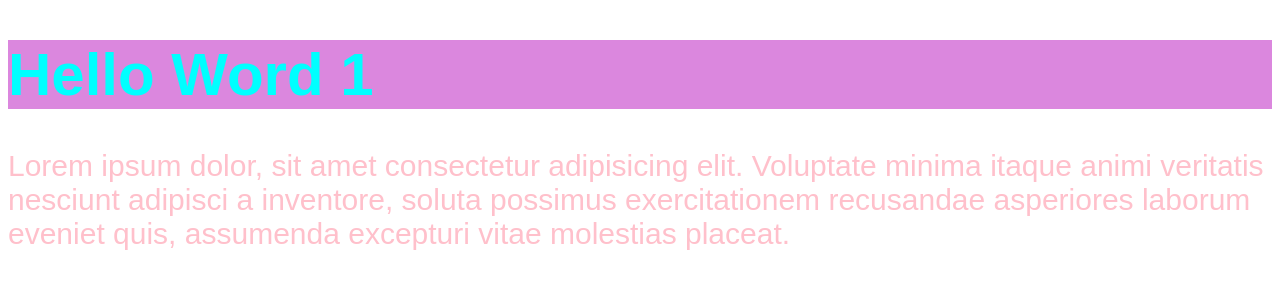
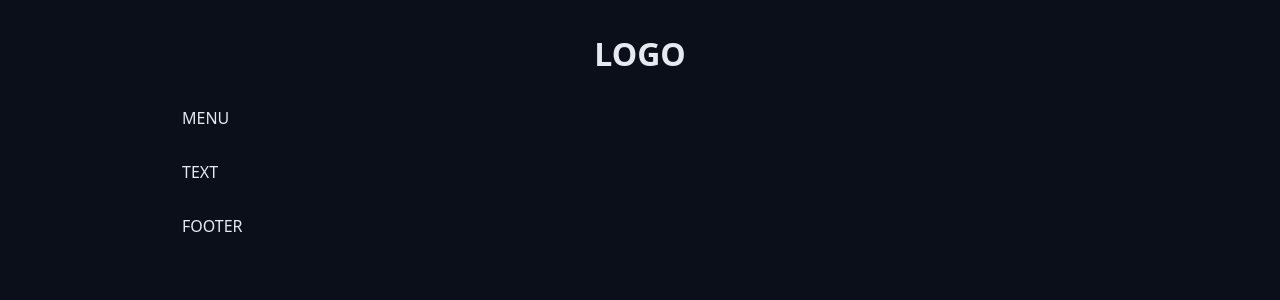
Before and after one commit to DavidRobersonN/chronos-pomodoro, a React (Vite) app: page / in a window 1280 px wide. Shown: the top 300 px of the page. Built offline with nearby package versions, Linux system fonts and the light colour scheme.

Commit message:
começando criar os componentes

```diff
--- a/package.json
+++ b/package.json
@@ -10,6 +10,7 @@
     "preview": "vite preview"
   },
   "dependencies": {
+    "lucide-react": "^0.484.0",
     "react": "^19.0.0",
     "react-dom": "^19.0.0"
   },
--- a/src/App.tsx
+++ b/src/App.tsx
@@ -1,18 +1,25 @@
-import { Heading } from './components/Heading';
 import './styles/theme.css';
 import './styles/global.css';
-
+import { Container } from './components/Container';
+import { Heading } from './components/Heading';
 export function App() {
-  console.log('Oi');
   return (
     <>
-      <Heading attr={123}>Hello Word 1</Heading>
-      <p>
-        Lorem ipsum dolor, sit amet consectetur adipisicing elit. Voluptate
-        minima itaque animi veritatis nesciunt adipisci a inventore, soluta
-        possimus exercitationem recusandae asperiores laborum eveniet quis,
-        assumenda excepturi vitae molestias placeat.
-      </p>
+      <Container>
+        <Heading>LOGO</Heading>
+      </Container>
+
+      <Container>
+        <section>MENU</section>
+      </Container>
+
+      <Container>
+        <section>TEXT</section>
+      </Container>
+
+      <Container>
+        <section>FOOTER</section>
+      </Container>
     </>
   );
 }
--- /dev/null
+++ b/src/components/Container/index.tsx
@@ -0,0 +1,13 @@
+import styles from './styles.module.css';
+
+type ContainerProps = {
+  children: React.ReactNode;
+};
+
+export function Container({ children }: ContainerProps) {
+  return (
+    <div className={styles.container}>
+      <div className={styles.content}>{children}</div>
+    </div>
+  );
+}
--- /dev/null
+++ b/src/components/Container/styles.module.css
@@ -0,0 +1,12 @@
+.container-fluid {
+  max-width: auto;
+}
+
+.container {
+  max-width: 98rem;
+  margin: 0 auto;
+}
+
+.content {
+  margin: 3.2rem;
+}
--- a/src/components/Heading.module.css
+++ /dev/null
@@ -1,7 +0,0 @@
-.heading {
-  background-color: rgb(219, 135, 222);
-}
-
-.cyan {
-  color: cyan;
-}
--- a/src/components/Heading.tsx
+++ /dev/null
@@ -1,7 +0,0 @@
-import styles from './Heading.module.css';
-
-export function Heading(props) {
-  return (
-    <h1 className={`${styles.heading} ${styles.cyan}`}>{props.children}</h1>
-  );
-}
--- /dev/null
+++ b/src/components/Heading/index.tsx
@@ -0,0 +1,9 @@
+import styles from './styles.module.css';
+
+type HeadingProps = {
+  children: React.ReactNode;
+};
+
+export function Heading({ children }: HeadingProps) {
+  return <h1 className={styles.heading}>{children}</h1>;
+}
--- /dev/null
+++ b/src/components/Heading/styles.module.css
@@ -0,0 +1,6 @@
+.heading {
+  display: flex;
+  align-items: center;
+  justify-content: center;
+  gap: 2.4rem;
+}
--- a/src/styles/global.css
+++ b/src/styles/global.css
@@ -1,12 +1,17 @@
-body {
-  font-family: sans-serif;
-  font-size: 30px;
+* {
+  margin: 0;
+  padding: 0;
+  box-sizing: border-box;
 }
 
-h1 {
-  color: purple;
+html {
+  font-size: 62.5%;
 }
 
-p {
-  color: var(--primary);
+body {
+  font-family: system-ui, -apple-system, BlinkMacSystemFont, 'Segoe UI', Roboto,
+    Oxygen, Ubuntu, Cantarell, 'Open Sans', 'Helvetica Neue', sans-serif;
+  font-size: 1.6rem; /* 16px */
+  background: var(--gray-900);
+  color: var(--text-default);
 }
--- a/src/styles/theme.css
+++ b/src/styles/theme.css
@@ -1,3 +1,37 @@
 :root {
-  --primary: pink;
+  --gray-100: #e6e9f0;
+  --gray-200: #cdd3e1;
+  --gray-300: #aab3cc;
+  --gray-400: #555f7d;
+  --gray-500: #454f6a;
+  --gray-600: #363d56;
+  --gray-700: #272f43;
+  --gray-800: #181f2e;
+  --gray-900: #0a0f1a;
+
+  --primary-light: #4de7b7;
+  --primary: #0da170;
+  --primary-dark: #065f46;
+
+  --link-color: #10b981;
+  --link-hover: #0b8a60;
+
+  --success: #22c55e;
+  --warning: #eab308;
+  --error: #991b1b;
+  --info: #0ea5e9;
+
+  --text-over-primary: #0a0f1a;
+  --text-over-primary-dark: #e6e9f0;
+  --text-over-primary-light: #0a0f1a;
+  --text-over-success: #0a0f1a;
+  --text-over-warning: #0a0f1a;
+  --text-over-error: #e6e9f0;
+  --text-over-info: #0a0f1a;
+
+  --text-default: #e6e9f0;
+  --text-muted: #aab3cc;
+
+  --disabled: #555f7d;
+  --text-disabled: #aab3cc;
 }
```
Also changed, not shown: 1 other file (tests, documents, lock files or other folders).
